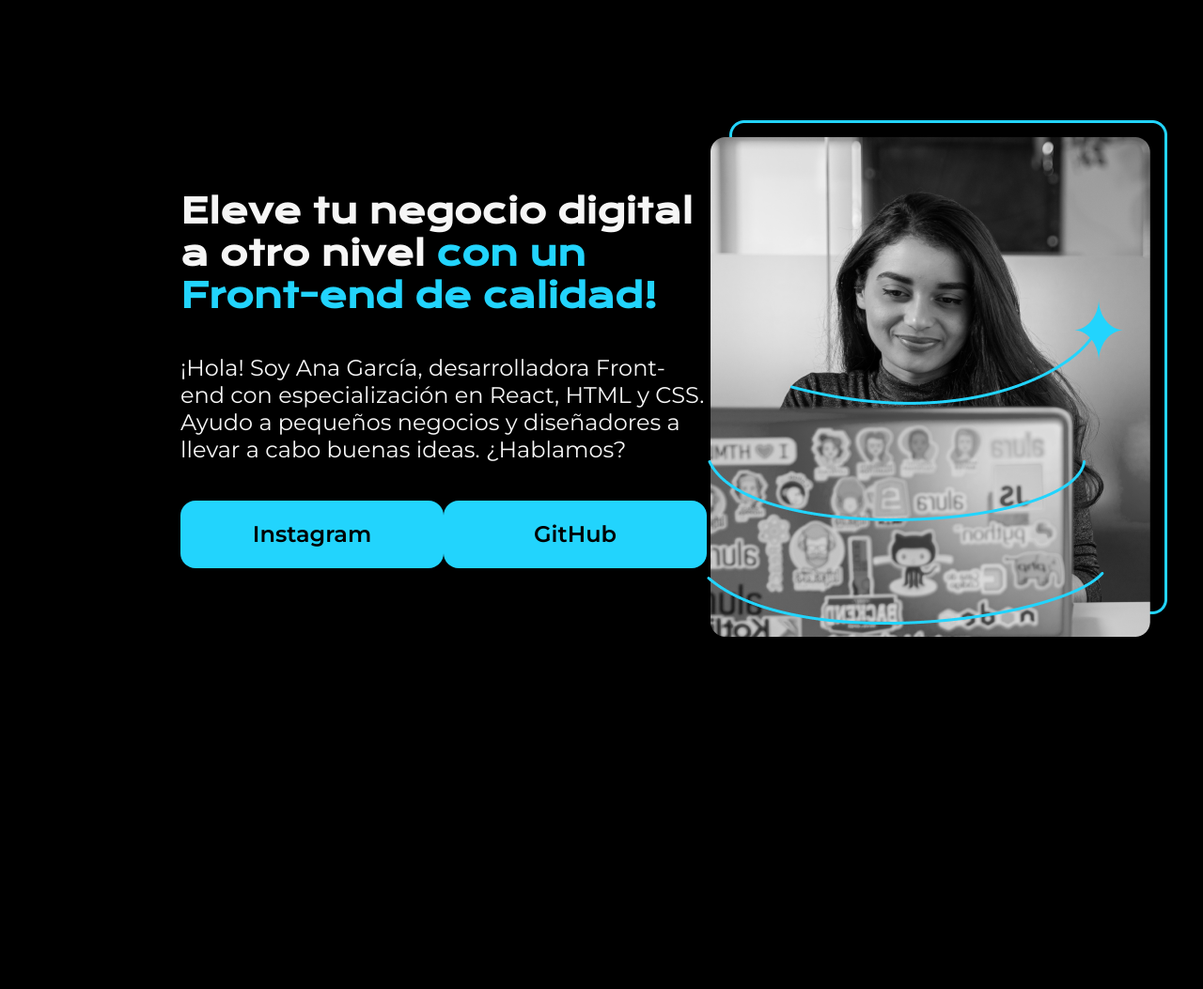
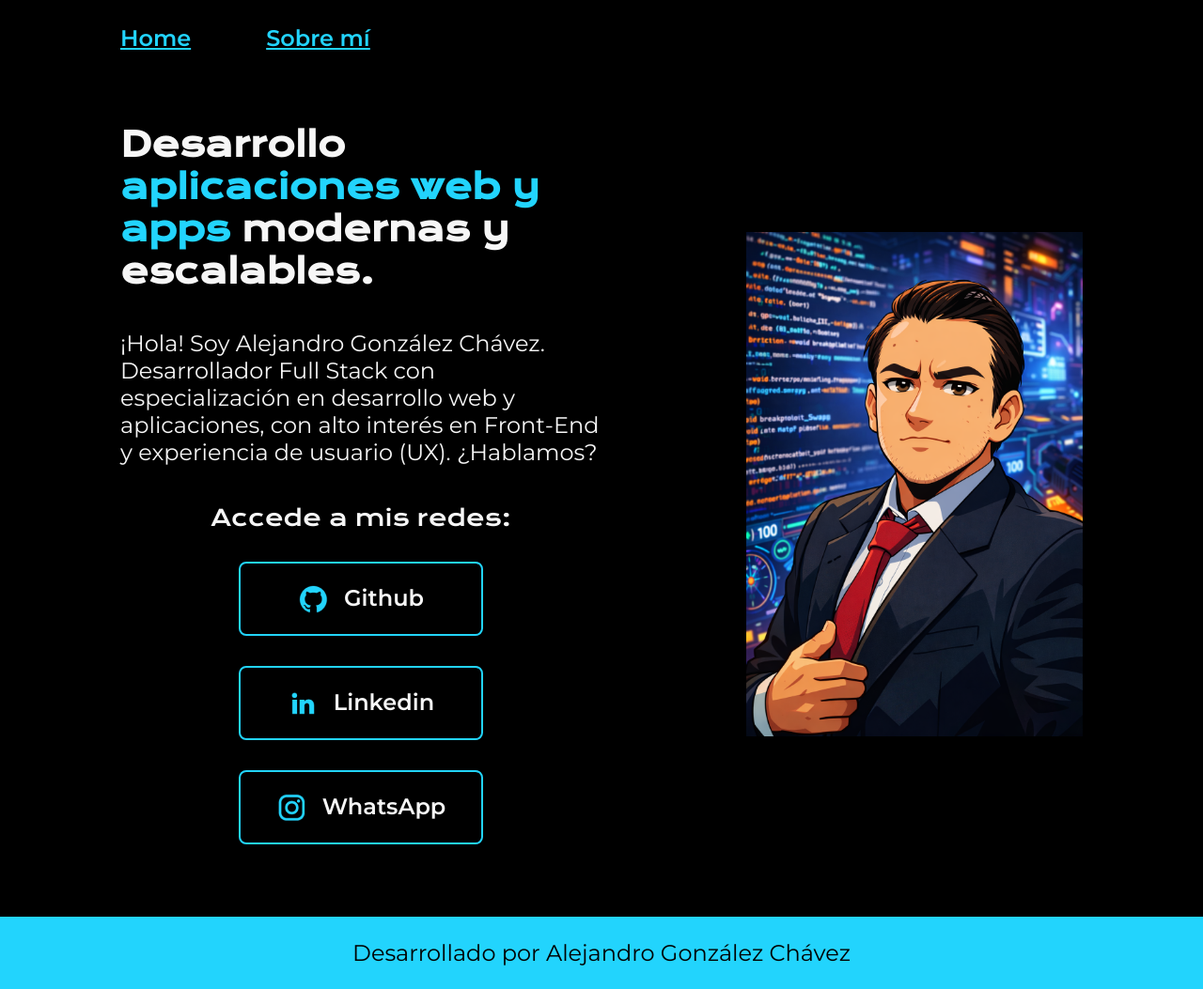
Before and after one commit to Gonzalez-Chavez-Alejandro/Alura-Latam-Programacion-Estudios, a PHP site: page / in a window 1280 px wide. Shown: the whole page at 94% size. Before the commit the page ends 678 px from the top, so only its background shows below. Run offline with PHP 8.4, Linux system fonts and the light colour scheme.

Commit message:
Acomodo para portafolio

```diff
--- a/Front End/HTML y CSS/css/style-portafolio.css
+++ b/Front End/HTML y CSS/css/style-portafolio.css
@@ -1,7 +1,8 @@
 @import url('https://fonts.googleapis.com/css2?family=Krona+One&family=Montserrat:ital,wght@0,100..900;1,100..900&display=swap');
 
+/*Rem equivale a 16 px y 0.5rem es 8px*/
 /*Variables*/
-:root{
+:root {
     /*Colores*/
     --color-primario: #000000;
     --color-secundario: #F6F6F6;
@@ -37,7 +38,7 @@ body {
 
 .header-menu-link {
     font-family: var(--fuente-montserrat);
-    font-size: 24px;
+    font-size: 1.5rem;
     font-weight: 600;
     color: var(--color-terciario);
 }
@@ -47,17 +48,18 @@ body {
     display: flex;
     align-items: center;
     justify-content: space-between;
+    gap: 82px;
 }
 
 .presentacion-contenido {
-    width: 615px;
+    width: 50%;
     display: flex;
     flex-direction: column;
     gap: 40px;
 }
 
 .presentacion-contenido-titulo {
-    font-size: 36px;
+    font-size: 2.25rem;
     font-family: var(--fuente-krona);
 }
 
@@ -67,7 +69,7 @@ body {
 
 .presentacion-contenido-texto {
     font-family: var(--fuente-montserrat);
-    font-size: 22px;
+    font-size: 1.5rem;
 }
 
 .presentacion-enlaces {
@@ -86,22 +88,24 @@ body {
 
 .presentacion-enlaces-subtitulo {
     font-family: var(--fuente-krona);
-    font-size: 24px;
+    font-size: 1.5rem;
     font-weight: 400;
 }
 
 .presentacion-enlaces-link {
-    width: 368px;
+    display: flex;
+    justify-content: center;
+    gap: 16px;
+    border: 2px solid var(--color-terciario);
+    width: 50%;
     text-align: center;
     border-radius: 8px;
+    font-size: 1.5rem;
+    font-weight: 600;
     padding: 21.5px 0;
+    text-decoration: none;
+    color: var(--color-secundaria);
     font-family: var(--fuente-montserrat);
-    font-size: 24px;
-    text-decoration: none;
-    color: var(--color-secundario);
-    border: 2px solid var(--color-terciario);
-    display: flex;
-    justify-content: center;
 }
 
 .presentacion-enlaces-link:hover {
@@ -110,7 +114,7 @@ body {
 
 
 .imagen-principal {
-    width: 350px;
+    width: 35%;
     margin-left: 5%;
 }
 
@@ -120,6 +124,26 @@ body {
     color: var(--color-primario);
     text-align: center;
     font-family: var(--fuente-montserrat);
-    font-size: 24px;
+    font-size: 1.5rem;
     font-weight: 400;
 }
+
+@media (max-width: 1200px) {
+    .header {
+        padding: 2% 0% 0% 10%;
+    }
+
+    .header-menu {
+        justify-content: center;
+    }
+
+    .presentacion {
+        flex-direction: column-reverse;
+        padding: 5%;
+    }
+
+    .presentacion-contenido {
+        width: 100%;
+
+    }
+}
--- a/Front End/HTML y CSS/index.html
+++ b/Front End/HTML y CSS/index.html
@@ -1,35 +1,43 @@
 <!DOCTYPE html>
-<html lang="es-mx">
+<html lang="en">
+
 <head>
     <meta charset="UTF-8">
-    <meta http-equiv="X-UA-Compatible" content="IE=edge">
     <meta name="viewport" content="width=device-width, initial-scale=1.0">
     <title>Portafolio</title>
-    <link rel="stylesheet" href="style.css">
+    <link rel="stylesheet" href="./css/style-portafolio.css">
+</head>
 
-</head>
 <body>
-    <header></header>
+    <header class="header">
+        <nav class="header-menu">
+            <a class="header-menu-link" href="certificados.html">Home</a>
+            <a class="header-menu-link" href="about.html">Sobre mí</a>
+    </header>
     <main class="presentacion">
-        <section class="presentacion__contenido">
-            <h1 class="presentacion__contenido__titulo">
-                Eleve tu negocio digital a otro nivel
-                <strong class="titulo-destaque">con un Front-end de calidad!
-                </strong></h1>
-                <p class="presentacion__contenido__texto">¡Hola! Soy Ana García, desarrolladora Front-end con
-                    especialización en React, HTML y CSS. Ayudo a pequeños
-                    negocios y diseñadores a llevar a cabo buenas ideas.
-                    ¿Hablamos?
+        <section class="presentacion-contenido">
+            <h1 class="presentacion-contenido-titulo">Desarrollo
+                <strong class="strong-h1-titulo-destac">aplicaciones web y apps </strong>modernas y escalables.
+            </h1>
+            <p class="presentacion-contenido-texto">¡Hola! Soy Alejandro González Chávez.
+                Desarrollador Full Stack con especialización en desarrollo web y aplicaciones, con alto interés en
+                Front-End y experiencia de usuario (UX).
+                ¿Hablamos?</p>
+            <div class="presentacion-enlaces">
+                <h2 class="presentacion-enlaces-subtitulo">Accede a mis redes:</h2>
+                <a class="presentacion-enlaces-link" href="https://github.com/"> <img src="./assets/github.png"
+                        alt="Imagen de Github"> Github</a>
+                <a class="presentacion-enlaces-link" href="https://www.instagram.com/"><img src="./assets/linkedin.png"
+                        alt="Imagen de Linkedin"> Linkedin</a>
+                <a class="presentacion-enlaces-link" href="https://www.instagram.com/"><img src="./assets/instagram.png"
+                        alt="Imagen de WhatsApp"> WhatsApp</a>
+            </div>
+        </section>
+        <img class="imagen-principal" src="./img/animate.png" alt="Imagen de Portafolio">
+    </main>
+    <footer class="footer">
+        <p class="texto-footer">Desarrollado por Alejandro González Chávez</p>
+    </footer>
+</body>
 
-                </p>
-                <div class="presentacion__enlaces">
-                    <a class="presentacion__enlaces__link" href="https://instagram.com/">Instagram</a>
-                    <a class="presentacion__enlaces__link" href="https://github.com/">GitHub</a>
-                </div>
-
-        </section>
-            <img src="Imagem.png" alt="Foto de Ana García desarrolando un proyecto">
-    </main>
-    <footer></footer>
-</body>
 </html>
```
Also changed, not shown: Front End/HTML y CSS/portafolio.html (deleted, +0 -43 lines).
